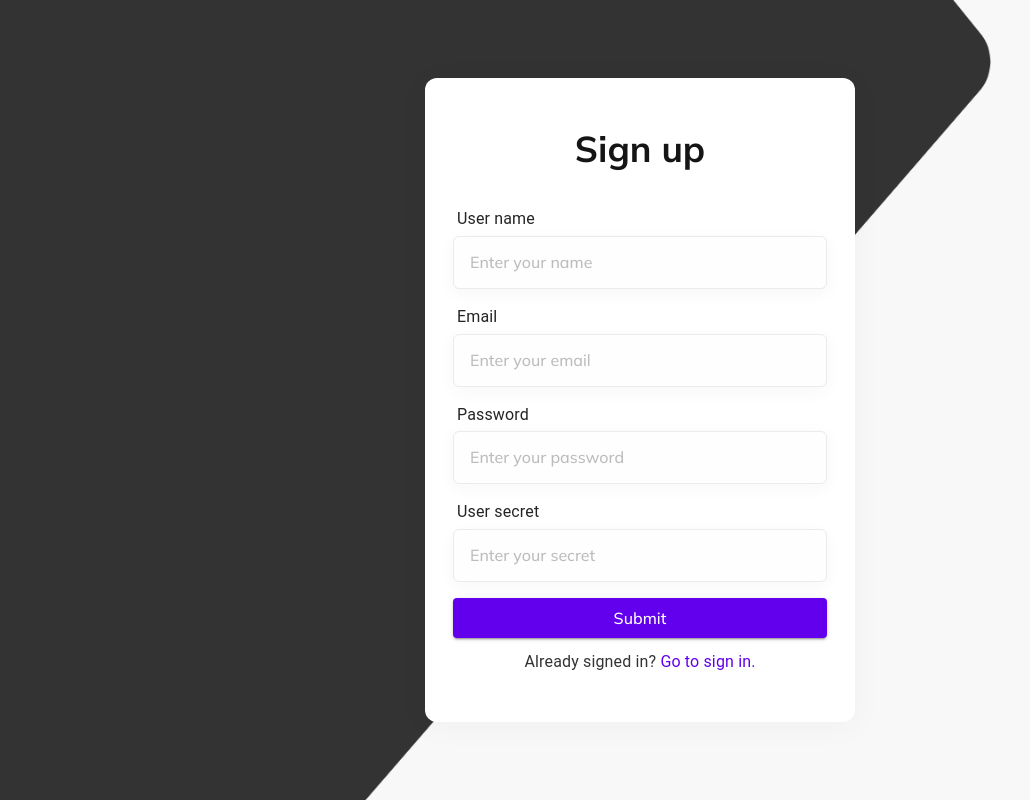
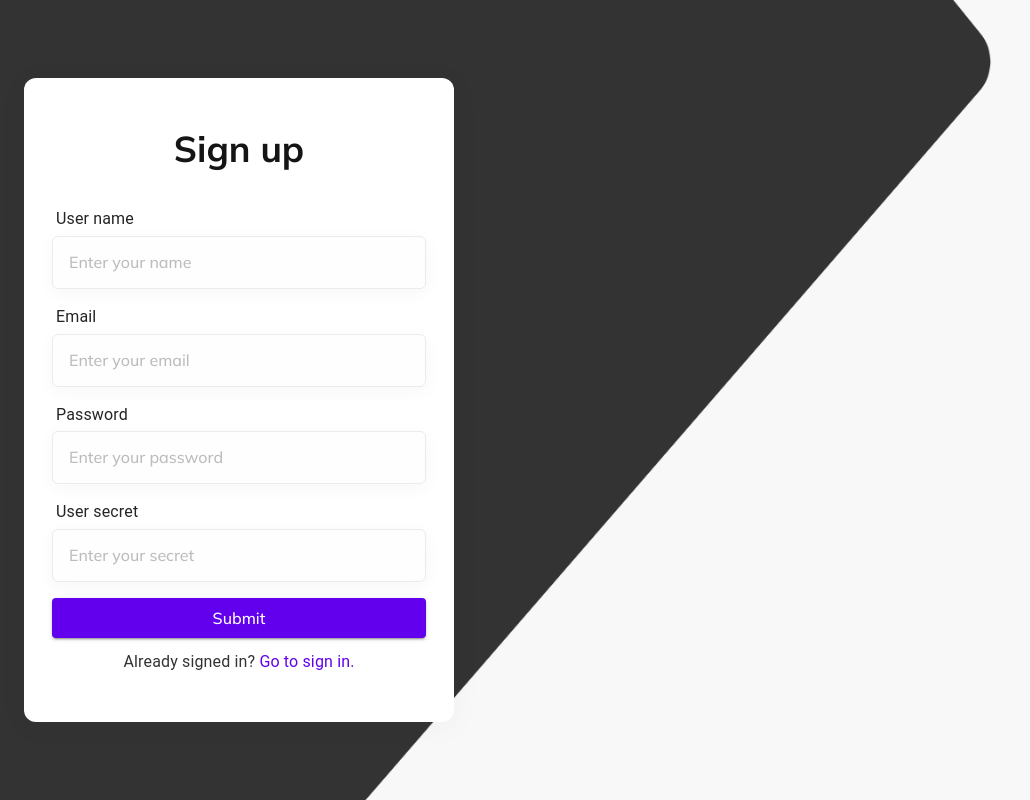
Before and after one commit to username-shakha/bookshelf, a React (Vite) app: page /signup in a window 1280 px wide. Shown: the whole page, without its empty margins (0-1030 px from the left). Built offline with nearby package versions, Linux system fonts and the light colour scheme; no server answers.

Commit message:
fix container px

```diff
--- a/src/pages/auth/login/index.tsx
+++ b/src/pages/auth/login/index.tsx
@@ -1,10 +1,12 @@
 import { Link } from "react-router-dom";
 import { FormFooterText, FormHeading, FormWrapper, StyledBackdrop } from "../styled";
 import LoginForm from "../login/LoginForm";
+import { Container } from "@mui/material";
 
 export default function LoginPage() {
   return (
     <StyledBackdrop>
+      <Container>
         <FormWrapper>
           <FormHeading>Sign in</FormHeading>
           <LoginForm />
@@ -12,6 +14,7 @@ export default function LoginPage() {
             Already signed up? <Link to={"/signup"}>Go to sign up.</Link>
           </FormFooterText>
         </FormWrapper>
+      </Container>
     </StyledBackdrop>
   );
 }
--- a/src/pages/auth/register/index.tsx
+++ b/src/pages/auth/register/index.tsx
@@ -1,10 +1,12 @@
 import { Link } from "react-router-dom";
 import { FormFooterText, FormHeading, FormWrapper, StyledBackdrop } from "../styled";
 import RegisterForm from "../register/RegisterForm";
+import { Container } from "@mui/material";
 
 export default function RegisterPage() {
   return (
     <StyledBackdrop>
+      <Container>
         <FormWrapper>
           <FormHeading>Sign up</FormHeading>
           <RegisterForm />
@@ -12,6 +14,7 @@ export default function RegisterPage() {
             Already signed in? <Link to={"/login"}>Go to sign in. </Link>
           </FormFooterText>
         </FormWrapper>
+      </Container>
     </StyledBackdrop>
   );
 }
```
Lines whose indentation alone changed are shown as unchanged.
